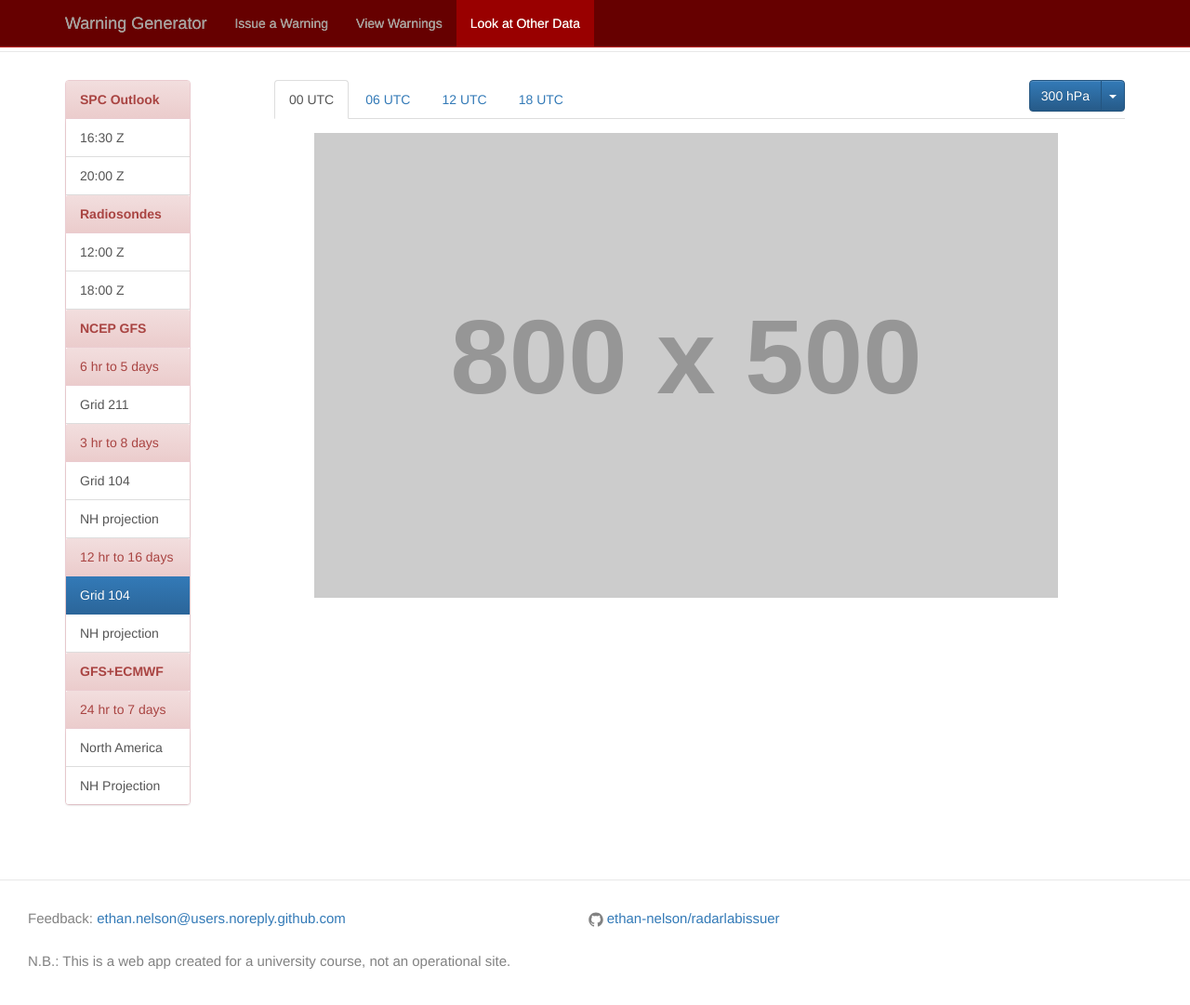
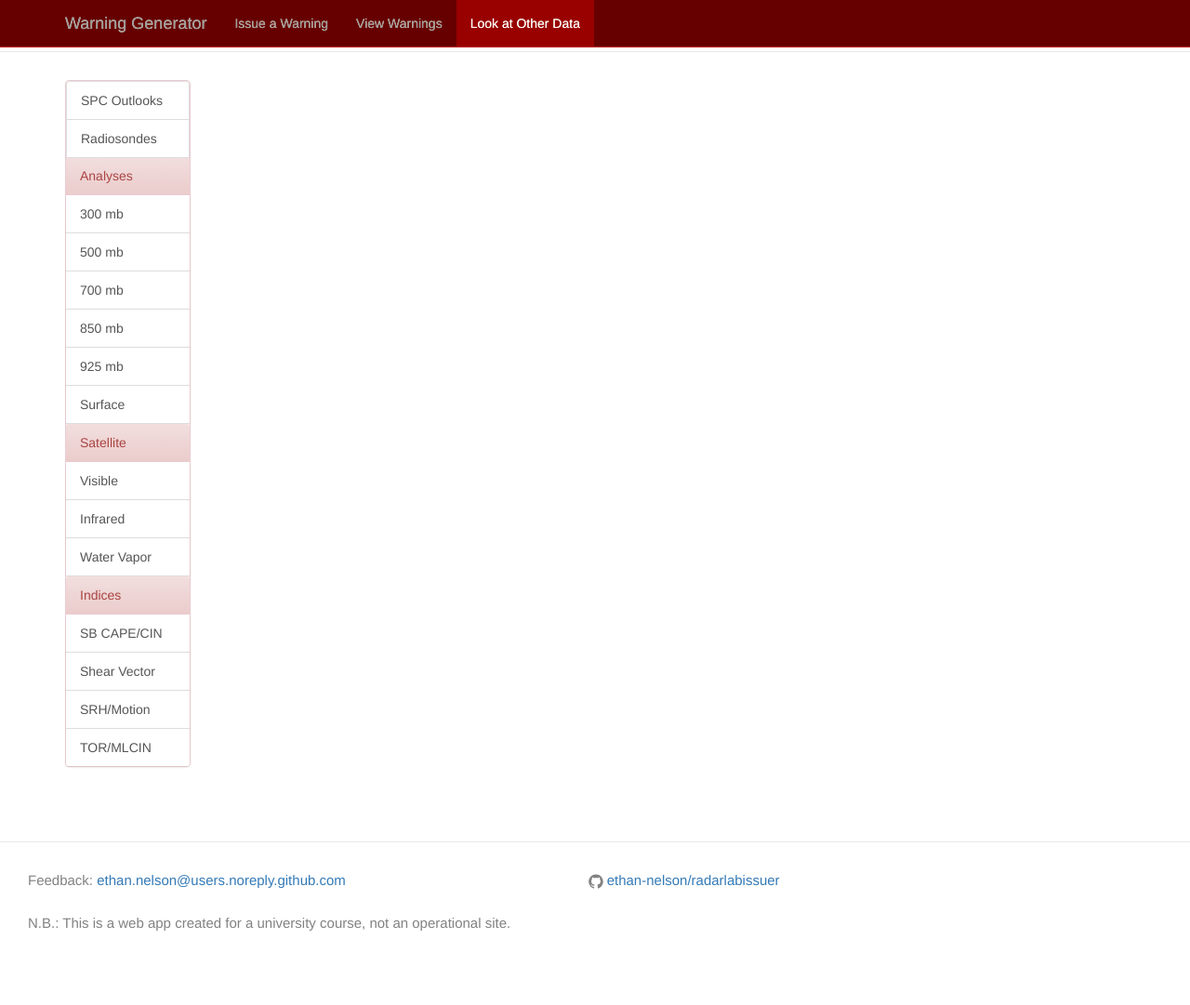
Before and after one commit to ethan-nelson/radarlabissuer, a Jekyll site: the page built from ancillary.html, in a window 1280 px wide and 1100 px high. Shown: the top 1081 px of the window at 93% size. Built offline with Jekyll 4.4.1, drawn with Linux system fonts in a browser that asks for light colours; nearby versions of some CDN libraries.

Commit message:
map fixes

```diff
--- a/ancillary.html
+++ b/ancillary.html
@@ -2,85 +2,47 @@
 layout: page
 title: Other Observations
 ---
-<div class="container">
+<div class="container" id="ancillary">
     <div class="row">
 		<div class="col-md-2 column">
 		    <div class="panel panel-danger" style="max-width: 135px;">
-				<div class="panel-heading"><b>SPC Outlook</b></div>
+				<a class="list-group-item" href="#">SPC Outlooks</a>
+				<a class="list-group-item" href="#">Radiosondes</a>
+				<div class="panel-heading">Analyses</div>
 				<div class="list-group">
-					<a class="list-group-item" href="#">16:30 Z</a>
-					<a class="list-group-item" href="#">20:00 Z</a>
+					<a class="list-group-item" href="#">300 mb</a>
+					<a class="list-group-item" href="#">500 mb</a>
+					<a class="list-group-item" href="#">700 mb</a>
+					<a class="list-group-item" href="#">850 mb</a>
+					<a class="list-group-item" href="#">925 mb</a>
+					<a class="list-group-item" href="#">Surface</a>
 				</div>
-		        <div class="panel-heading"><b>Radiosondes</b></div>
+		        <div class="panel-heading">Satellite</div>
 		        <div class="list-group">
-		            <a class="list-group-item" href="#">12:00 Z</a>
-		            <a class="list-group-item" href="#">18:00 Z</a>
+		            <a class="list-group-item" href="#">Visible</a>
+		            <a class="list-group-item" href="#">Infrared</a>
+		            <a class="list-group-item" href="#">Water Vapor</a>
 		        </div>
-		        <div class="panel-heading"><b>NCEP GFS</b></div>
-		        <div class="panel-heading">6 hr to 5 days</div>
-		            <div class="list-group">
-		                <a class="list-group-item" href="#">Grid 211</a>
-		            </div>
-		        <div class="panel-heading panel-default">3 hr to 8 days</div>
+		        <div class="panel-heading">Indices</div>
 		        <div class="list-group">
-		            <a class="list-group-item" href="#">Grid 104</a>
-		            <a class="list-group-item" href="#">NH projection</a>
-		        </div>
-		        <div class="panel-heading panel-default">12 hr to 16 days</div>
-		        <div class="list-group">
-		            <a class="list-group-item active" href="#">Grid 104</a>
-		            <a class="list-group-item" href="#">NH projection</a>
-		        </div>
-		        <div class="panel-heading"><b>GFS+ECMWF</b></div>
-		        <div class="panel-heading panel-default">24 hr to 7 days</div>
-		        <div class="list-group">
-		            <a class="list-group-item" href="#">North America</a>
-		            <a class="list-group-item" href="#">NH Projection</a>
+		            <a class="list-group-item" href="#">SB CAPE/CIN</a>
+		            <a class="list-group-item" href="#">Shear Vector</a>
+		            <a class="list-group-item" href="#">SRH/Motion</a>
+		            <a class="list-group-item" href="#">TOR/MLCIN</a>
 		        </div>
 		    </div>
 		</div>
-		<div class="col-md-10 column">
-        	<ul class="nav nav-tabs" style="margin-bottom: 15px;">
-          		<li class="active"><a href="#home" data-toggle="tab">00 UTC</a></li>
-          		<li><a href="#home" data-toggle="tab">06 UTC</a></li>
-          		<li><a href="#home" data-toggle="tab">12 UTC</a></li>
-          		<li><a href="#home" data-toggle="tab">18 UTC</a></li>
-		<div class="btn-group pull-right">
-          <button type="button" class="btn btn-primary">300 hPa</button>
-          <button type="button" class="btn btn-primary dropdown-toggle" data-toggle="dropdown"><span class="caret"></span></button>
-          <ul class="dropdown-menu">
-            <li><a href="#">RH/LI</a></li>
-            <li class="active"><a href="#">300 hPa</a></li>
-            <li><a href="#">500 hPa</a></li>
-            <li><a href="#">700 hPa</a></li>
-            <li><a href="#">850 hPa</a></li>
-            <li><a href="#">Surface</a></li>
-          </ul>
-		</div>
-			</ul>
-			<div id="myTabContent" class="tab-content">
-				<div class="tab-pane fade active in" id="00">
-
-				</div>
-				<div class="tab-pane fade" id="06">
-
-				</div>
-				<div class="tab-pane fade" id="12">
-
-				</div>
-				<div class="tab-pane fade" id="18">
-
-				</div>
-			</div>
+		<div id="tabArea" class="col-md-10 column">
 
 	   </div>
 
 
 <p></p>
-        <p><center><img id="image" alt="" src="http://placehold.it/800x500/ccc/aaa&text=Image here" /></center></p>
+        <p><center><img id="image" alt="" src="" class="col-md-10"></center></p>
 
 	</div>
 
 
 
 </div>
+<script src="ancillary.js"></script>
--- /dev/null
+++ b/ancillary/ancillary.js
@@ -0,0 +1,119 @@
+var imgPrefix = "/images/2015/";
+
+function setImage(element) {
+	switch(element.innerHTML) {
+		case "SPC Outlooks":
+			loadTabs("outlooks");
+			break;
+		case "Radiosondes":
+			loadTabs("radiosondes");
+			break;
+		case "300 mb":
+			loadTabs("300mb");
+			break;
+		case "500 mb":
+			loadTabs("500mb");
+			break;
+		case "700 mb":
+			loadTabs("700mb");
+			break;
+		case '850 mb':
+			loadTabs("850mb");
+			break;
+		case "925 mb":
+			loadTabs("925mb");
+			break;
+		case "Surface":
+			removeTabs();
+			var loadsrc = imgPrefix + "surface/18.gif";
+			loadImage(loadsrc);
+			break;
+		case "Visible":
+			loadTabs("1kmv");
+			break;
+		case "Infrared":
+			loadTabs("ir");
+			break;
+		case "Water Vapor":
+			loadTabs("wv");
+			break;
+		case "SB CAPE/CIN":
+			loadTabs("sbcp");
+			break;
+		case "Shear Vector":
+			loadTabs("shr6");
+			break;
+		case "SRH/Motion":
+			loadTabs("srh3");
+			break;
+		case "TOR/MLCIN":
+			loadTabs("stpc");
+			break;
+	};
+};
+
+function loadTabs(category) {
+	switch (category) {
+		case "outlooks":
+			removeTabs();
+			$("#tabArea").html( '' +
+						'<ul class="nav nav-tabs" style="margin-bottom: 15px;">' +
+				  		'<li><a href="#" data-toggle="tab" id="cat">Categorical</a></li>' +
+				  		'<li><a href="#" data-toggle="tab" id="tor">Tornado</a></li>' +
+				  		'<li><a href="#" data-toggle="tab" id="hail">Hail</a></li>' +
+				  		'<li><a href="#" data-toggle="tab" id="wind">Wind</a></li>' +
+				  		'<li><a href="#" data-toggle="tab" id="disc">Mesoscale Discussion</a></li>' +
+					'</ul>'
+			);
+			$("#tabArea").find("a").each(function(i, element) {
+				var loadcall = "loadImage('" + imgPrefix  + category + "/" + element.id + ".gif')";
+				element.setAttribute('onclick', loadcall);
+			});
+			break;
+		case "radiosondes":
+			removeTabs();
+			$("#tabArea").html( '' +
+						'<ul class="nav nav-tabs" style="margin-bottom: 15px;">' +
+				  		'<li><a href="#" data-toggle="tab" id="jan">JAN</a></li>' +
+				  		'<li><a href="#" data-toggle="tab" id="lix">LIX</a></li>' +
+					'</ul>'
+			);
+			$("#tabArea").find("a").each(function(i, element) {
+				var loadcall = "loadImage('" + imgPrefix  + category + "/" + element.id + ".gif')";
+				element.setAttribute('onclick', loadcall);
+			});
+			break;
+		default:
+			removeTabs();
+			$("#tabArea").html( '' +
+						'<ul class="nav nav-tabs" style="margin-bottom: 15px;">' +
+				  		'<li><a href="#" data-toggle="tab">16 Z</a></li>' +
+				  		'<li><a href="#" data-toggle="tab">17 Z</a></li>' +
+				  		'<li><a href="#" data-toggle="tab">18 Z</a></li>' +
+				  		'<li><a href="#" data-toggle="tab">19 Z</a></li>' +
+				  		'<li><a href="#" data-toggle="tab">20 Z</a></li>' +
+				  		'<li><a href="#" data-toggle="tab">21 Z</a></li>' +
+				  		'<li><a href="#" data-toggle="tab">22 Z</a></li>' +
+					'</ul>'
+			);
+			$("#tabArea").find("a").each(function(i, element) {
+				var loadcall = "loadImage('" + imgPrefix + category + "/" + element.innerHTML.substring(0,2) + "_" + category + ".gif')";
+				element.setAttribute('onclick', loadcall);
+			});
+			break;
+	};
+};
+
+function removeTabs() {
+	$("#tabArea").html('');
+	$("#image").attr("src","");
+};
+
+function loadImage(src) {
+	console.log(src)
+	$("#image").attr("src", src);
+};
+
+$("#ancillary").find("a").each(function(i, element) {
+	element.setAttribute('onclick', 'setImage(this)');
+});
```
Also changed, not shown: index.html (+14 -1 lines), review.html (+14 -3 lines), 1 other file.
